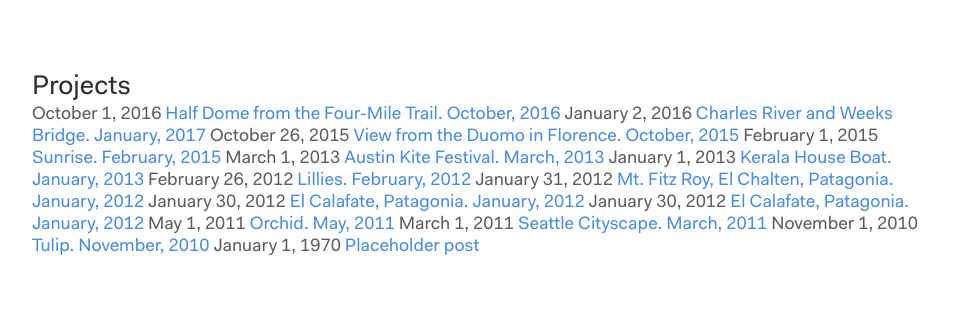
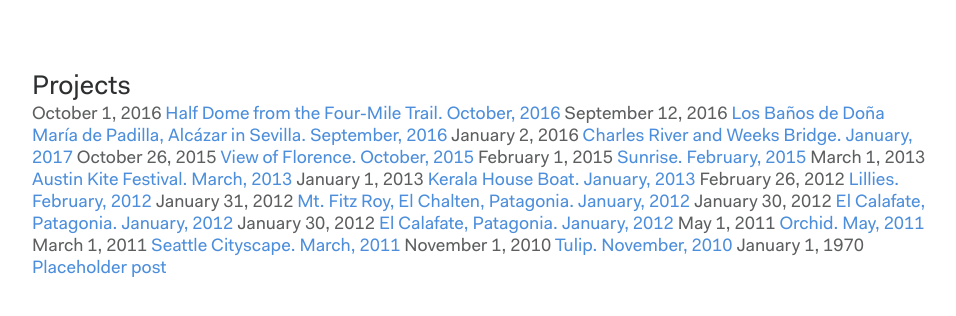
Before and after one commit to abhishek0988/abhishek0988.github.io, a Jekyll site: the page built from projects.html, in a window 1280 px wide. Shown: the top 316 px of the page, without its empty margins (158-1114 px from the left). Built offline with Jekyll 4.4.1, drawn with Linux system fonts in a browser that asks for light colours.

Commit message:
Adding new photo

```diff
--- a/_posts/2015-10-26-florence-duomo.md
+++ b/_posts/2015-10-26-florence-duomo.md
@@ -1,6 +1,6 @@
 ---
 layout: home
-title: View from the Duomo in Florence. October, 2015
+title: View of Florence. October, 2015
 category: photos
 photo_url: /img/photos/florence.jpg
 thumb_url: /img/photos/thumb/florence.jpg
--- /dev/null
+++ b/_posts/2016-09-12-water_tunnel.md
@@ -0,0 +1,13 @@
+---
+layout: home
+title: Los Baños de Doña María de Padilla, Alcázar in Sevilla. September, 2016
+category: photos
+photo_url: /img/photos/water-tunnel.jpg
+thumb_url: /img/photos/thumb/water_tunnel.jpg
+---
+
+<div>
+  <h3>{{ page.title }}</h3>
+  <img src="{{ page.photo_url }}" style="max-width: 100%;"/>
+  <p>{{ page.caption }}</p>
+</div>
```
Also changed, not shown: 5 other files.
